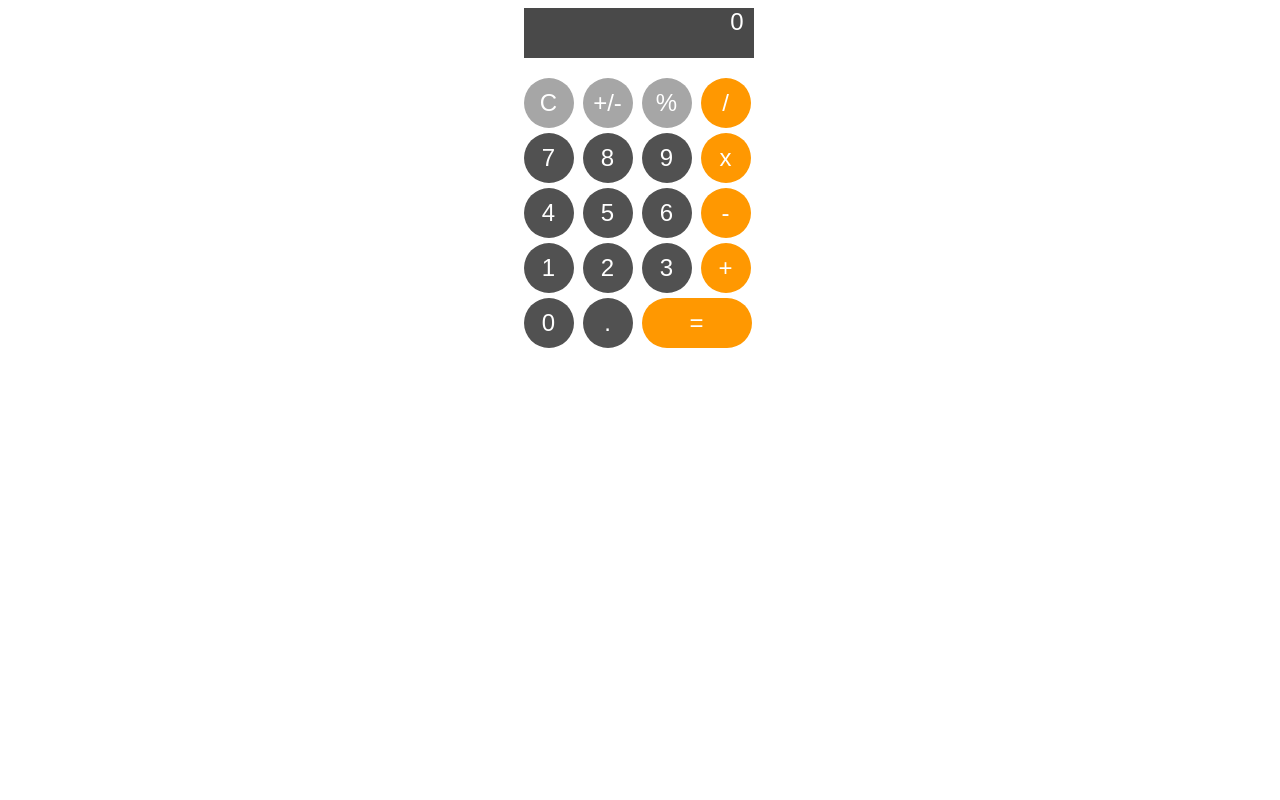
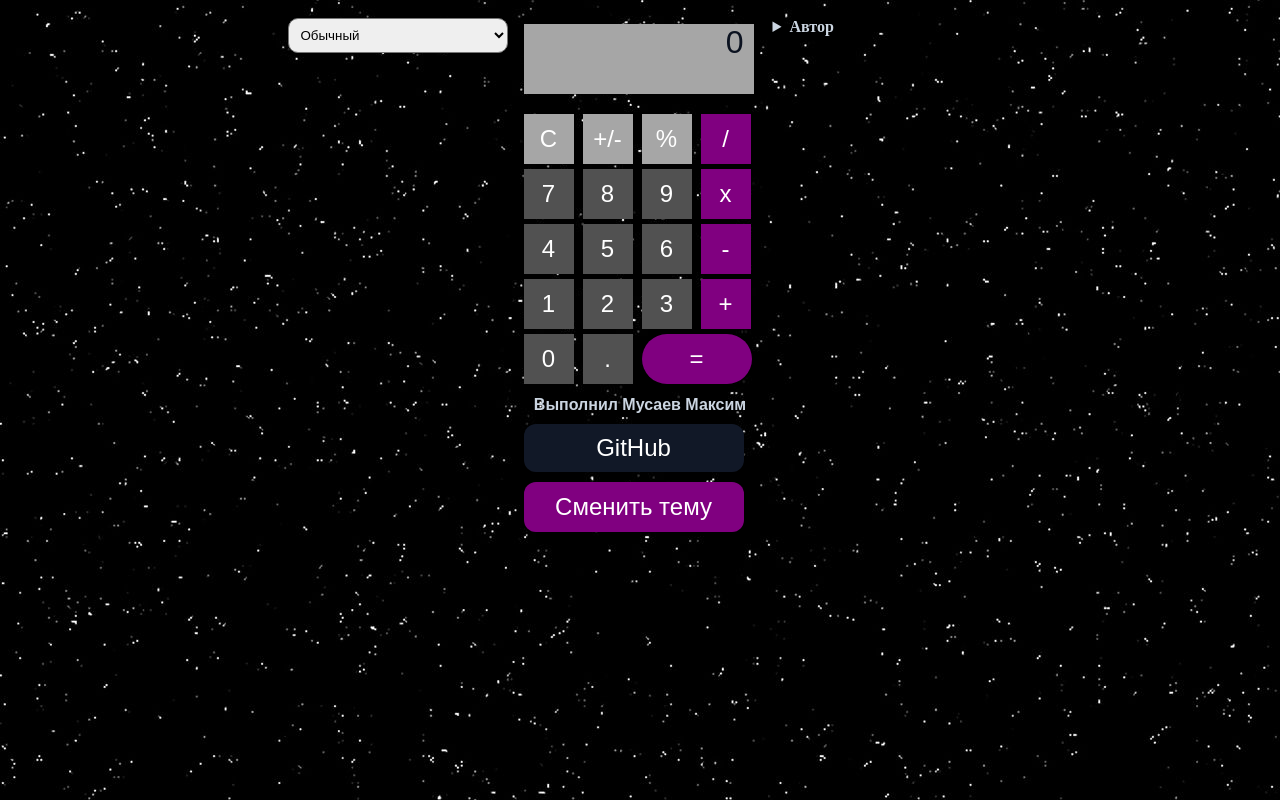
Before and after one commit to Mr-Flyguy/XML, a plain HTML site: page calculator.html in a window 1280 px wide. Drawn offline with Linux system fonts and the light colour scheme.

Commit message:
make additional tasks

```diff
--- a/calculator.html
+++ b/calculator.html
@@ -7,7 +7,14 @@
 </head>
 
 <body class="background">
-  <div"> <!-- div - это базовый html-контейнер, который может содержать в себе другие html-элементы. -->
+  <div>
+    <select class="mode">
+      <option>Обычный</option>
+      <option>Инженерный</option>
+      <option>Учебный</option>
+    </select>
+  </div>
+  <div class="calculator"> <!-- div - это базовый html-контейнер, который может содержать в себе другие html-элементы. -->
 
     <!-- блок с экраном калькулятора, где будет выводиться результат вычислений. -->
     <div id="result" class="result">
@@ -50,7 +57,31 @@
         <button id="btn_digit_dot" class="my-btn">.</button>
         <button id="btn_op_equal" class="my-btn primary execute">=</button>
       </div>
+
+      <div class="footer">
+        Выполнил Мусаев Максим
+      </div>
+
+      <div>
+        <a class="github-btn" href="https://github.com/Mr-Flyguy" target="_blank">GitHub</a>
+      </div>
+
+      <button id="theme_toggle" class="my-btn primary theme-btn">
+        Сменить тему
+      </button>
     </div>
   </div>
+  <div>
+    <details class="details">
+      <summary>Автор</summary>
+      <div>Мусаев Максим Шахинович</div>
+      <div>РТ5-41Б</div>
+    </details>
+  </div>
+  <script>
+    document.getElementById('theme_toggle').addEventListener('click', () => {
+      document.body.classList.toggle('light');
+    });
+  </script>
 </body>
 </html>
--- a/style.css
+++ b/style.css
@@ -5,7 +5,7 @@
   margin-top: 5px;             /* задаем отступ от кнопки сверху*/
   width: 50px;                 /* задаем ширину кнопки */
   height: 50px;                /* задаем высоту кнопки */
-  border-radius: 50%;          /* округляем кнопку */
+  border-radius: 0;          /* округляем кнопку */
   border: none;                /* отключаем обводку */
   background: #515151;         /* задаем серый цвет кнопки */
   color: white;                /* задаем белый цвет текста внутри кнопки */
@@ -18,7 +18,7 @@
 
 /* hover - это состояние элемента, когда на него наведен курсор */
 .my-btn:hover {
-  background: darkgray; /* при наведение курсора на кнопку, она будет окрашена в серый */
+  background: purple; /* при наведение курсора на кнопку, она будет окрашена в серый */
 }
 
 /* active - это состояние активации элемента. В случае кнопки - нажатие на нее */
@@ -28,7 +28,7 @@
 
 /* селектор для кнопок первостепенных операций */
 .my-btn.primary {
-  background: #ff9801; /* цвет кнопки оранжевый */
+  background: purple; /* цвет кнопки оранжевый */
 }
 
 /* селектор для кнопок второстепенных операций */
@@ -45,19 +45,77 @@
 /* селектор для поля вывода результата */
 .result {
   width: 220px;
-  height: 50px;
+  height: 70px;
   margin-bottom: 15px;         /* отступ снизу */
   padding-right: 10px;         /* выступ справа */
-  background: rgb(73, 73, 73); /* цвет можно задавать и таким образом */
+  background: #a6a6a6; /* цвет можно задавать и таким образом */
   text-align: right;           /* примагнитим текст к правой стороне */
-  color: #ffffff;              /* цвет текста белый */
-  font-size: 1.5rem;
+  color: #0b1220;              /* цвет текста белый */
+  font-size: 2rem;
   font-family: Arial, Helvetica, sans-serif;
+  font-weight: 500;
 }
 
 .background {
-    background: transparent;
     display: flex;
     justify-content: center;
-    /* background: #515151; */
+    background-image: url('dark.png');
 }
+
+.footer{
+  margin-top: 12px;
+  text-align: center;
+  color: #cbd5e1;
+  font-family: Arial, sans-serif;
+  font-size: 16px;
+  font-weight: 700;
+}
+
+.calculator{
+  padding: 16px;
+  border-radius: 16px;
+}
+
+.theme-btn{
+  width: 220px;
+  border-radius: 12px;
+}
+
+body.light.background { background-image: url('white.png');}
+body.light .result { background: #ffffff; color: #111827; font-weight: 200;}
+body.light .my-btn { background: #d1d5db; color: #111827; border: 1.5px solid #111827; }
+body.light .my-btn.primary { background: #2563eb; color: white; }
+body.light .footer { color: #111827; }
+
+.github-btn{
+  display: block;
+  width: 200px;
+  margin-top:10px;
+  margin-bottom: 5px;
+  text-align:center;
+  padding:10px;
+  border-radius:12px;
+  background:#111827;
+  color:#fff;
+  text-decoration:none;
+  font-family: Arial, sans-serif;
+  font-size: 1.5rem;
+}
+
+.mode{
+  width: 220px;
+  margin: 10px 0;
+  padding: 8px;
+  border-radius: 10px;
+}
+
+.details{
+  margin-top: 10px;
+  color: #cbd5e1;
+  width: 220px;
+}
+
+.details summary{
+  cursor:pointer;
+  font-weight: 600;
+}
```
Also changed, not shown: dark.png (added), 1 other file.
